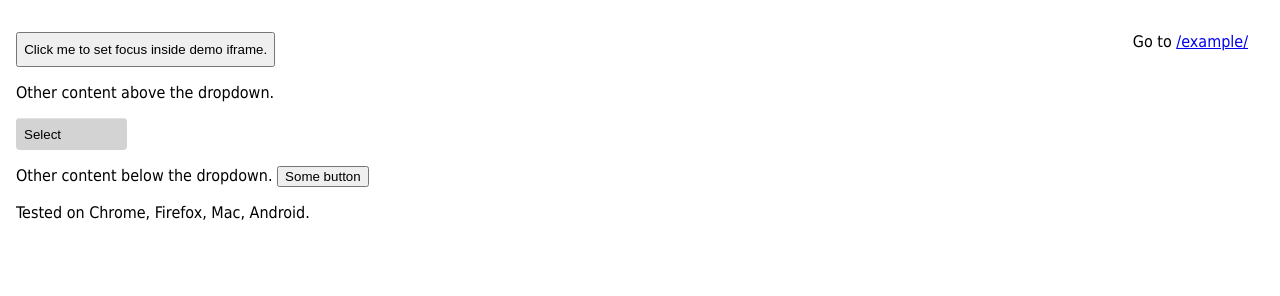
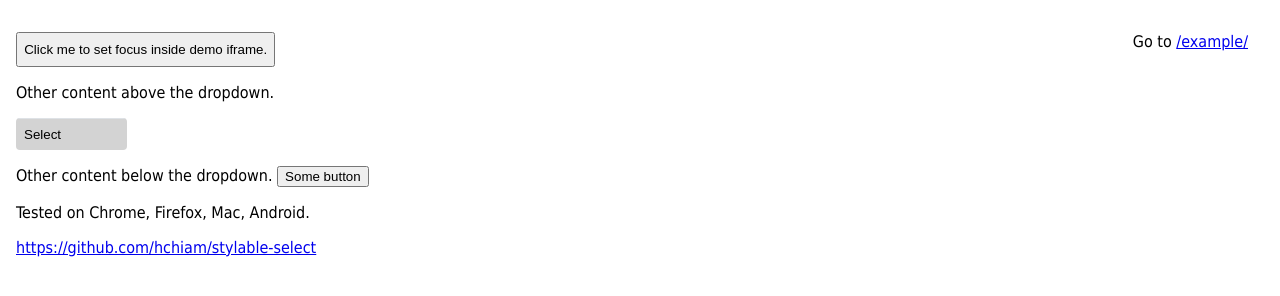
Before and after one commit to hchiam/stylable-select, a website built with Vite: page index.html in a window 1280 px wide. Shown: the top 296 px of the page. Built offline with nearby package versions, Linux system fonts and the light colour scheme.

Commit message:
update to match CodePen demo: link to GitHub repo

```diff
--- a/partials/CodePen.html
+++ b/partials/CodePen.html
@@ -10,6 +10,15 @@
   <p>Other content below the dropdown. <button>Some button</button></p>
 
   <p>Tested on Chrome, Firefox, Mac, Android.</p>
+
+  <p>
+    <a
+      href="https://github.com/hchiam/stylable-select"
+      target="_blank"
+      rel="noopener noreferrer"
+      >https://github.com/hchiam/stylable-select</a
+    >
+  </p>
 
   <p><small id="activeElement"></small></p>
 </main>
```
